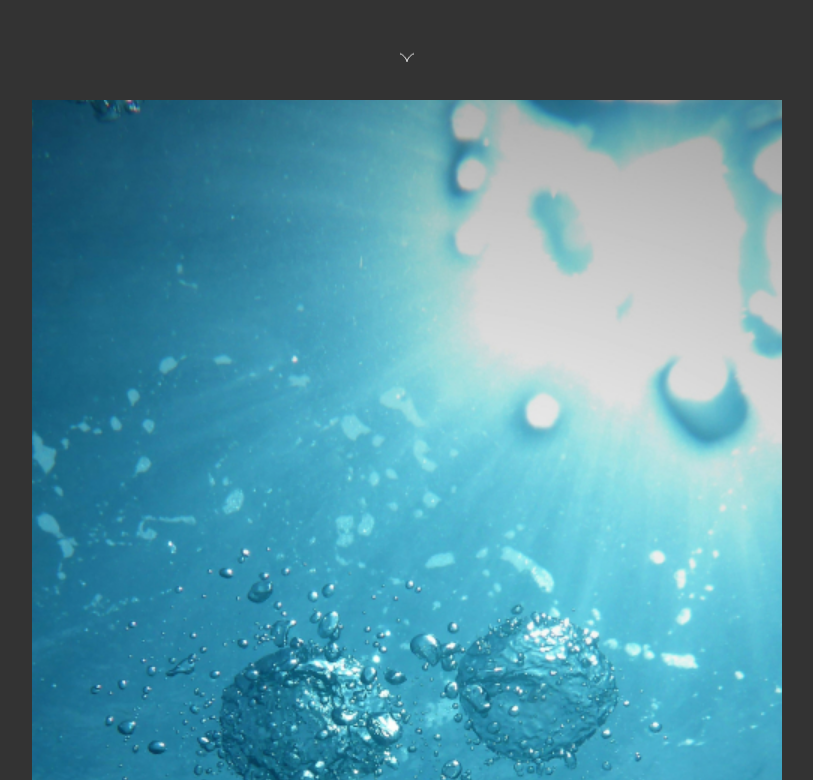
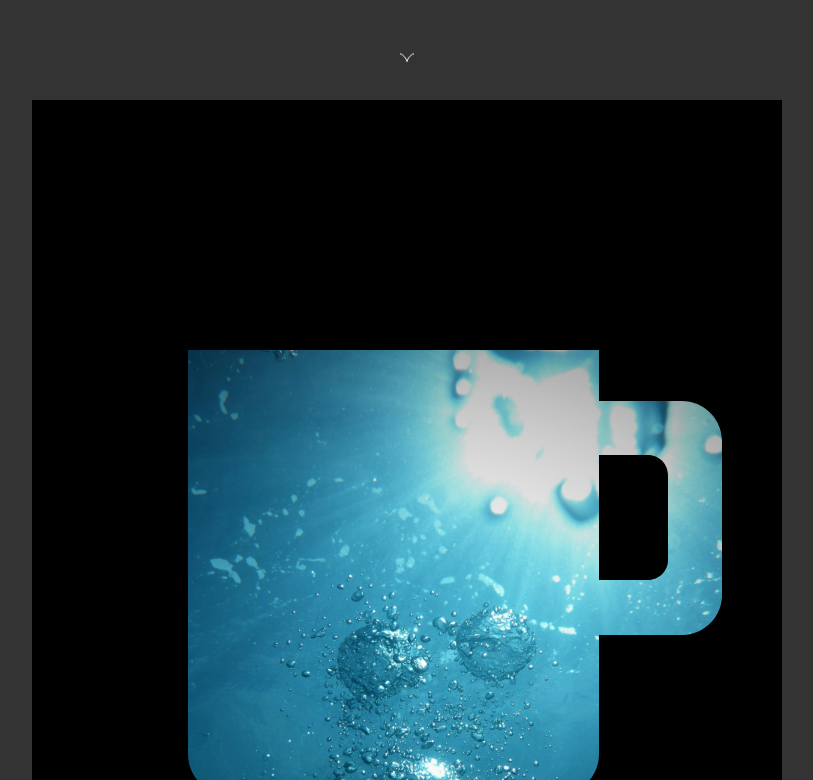
Before and after one commit to LikeLionHGU/WOMOOL_Front, a React (Vite) app: page / in a window 1280 px wide. Shown: the part 700-1480 px from the top of the page, without its empty margins (233-1046 px from the left). Built offline with nearby package versions, Linux system fonts and the light colour scheme; a web font is replaced by a local one.

Commit message:
refactor(mainhomecomp2.jsx): remove old mainhomecomp2

```diff
--- a/src/components/Home/HomeUnreg.jsx
+++ b/src/components/Home/HomeUnreg.jsx
@@ -13,7 +13,6 @@ import MainEntertheRoomImg from "../../assets/MainHome/Section1/main-EntertheRoo
 import { authJwtAtom } from "../../recoil/auth/atoms";
 import Header from "../Header";
 import { Container } from "../../styles/Container";
-import MainHomeComp2 from "./MainHomeComp2";
 import MainHomeComp2_1 from "./MainHomeComp2_1";
 import MainHomeComp3 from "./MainHomeComp3";
 import MainHomeComp4 from "./MainHomeComp4";
@@ -24,9 +23,6 @@ function HomeUnreg() {
   const [videoLoadedComplete, setVideoLoadedComplete] = useState(false);
   const jwtValue = useRecoilValue(authJwtAtom);
   const resetAuth = useResetRecoilState(authJwtAtom);
-
-  const { main } = useParams();
-  console.log({ main });
 
   // Javascript Animation
   const MainHomeSection1Ref = useRef(null);
@@ -86,7 +82,7 @@ function HomeUnreg() {
         </MainHomeVid>
       </MainHomeSection1>
       <MainHomeSection2 ref={MainHomeSection2Ref}>
-        {main === "1" ? <MainHomeComp2_1 /> : <MainHomeComp2 />}
+        <MainHomeComp2_1 />
         <MainHomeComp3 />
         <MainHomeComp4 />
         <Footer />
--- a/src/components/Home/MainHomeComp2.jsx
+++ /dev/null
@@ -1,108 +0,0 @@
-import React, { useEffect, useRef, useState } from "react";
-
-import MainCupImg from "../../assets/MainHome/Section2/Cup.jpg";
-// import CupMask from "../../assets/MainHome/Section2/CupMask.svg";
-import CupBackgroundImg from "../../assets/MainHome/Section2/CupBg.jpg";
-import styled from "styled-components";
-
-function MainHomeComp2() {
-  const mainRef = useRef();
-  const [scrollY, setScrollY] = useState({
-    scrollTop: 0,
-    mainTop: 0,
-  });
-  const handleScroll = () => {
-    const mainDiv = mainRef.current;
-    if (!mainDiv) return;
-    const scrollTop = window.scrollY;
-    // const scaleValue = Math.max(1, 3 - scrollTop / 200);
-    setScrollY({ scrollTop, mainTop: mainDiv.offsetTop });
-  };
-  useEffect(() => {
-    window.addEventListener("scroll", handleScroll);
-    return () => window.removeEventListener("scroll", handleScroll);
-  }, []);
-
-  const animationDurPx = 150;
-  const scrollProcess = Math.max(0, scrollY.scrollTop - scrollY.mainTop);
-
-  return (
-    <div ref={mainRef}>
-      <MainHomeTodayDrank>
-        <Cup.main
-          style={{
-            transform: `translateY(${Math.min(
-              animationDurPx + 150,
-              scrollProcess + (scrollProcess / animationDurPx) * 150
-            )}px) scale(${Math.max(
-              1,
-              3 * (1 - scrollProcess / (animationDurPx * 1.5))
-            )})`,
-          }}
-        >
-          <Cup.bg
-            style={{
-              // width: 1100 - (scrollY.scrollTop - scrollY.mainTop) * 3,
-              maskImage: `url('/assets/CupMask.svg')`,
-              WebKitMaskImage: `url('/assets/CupMask.svg')`,
-              maskSize: `${Math.max(
-                100,
-                100 + animationDurPx * (1 - scrollProcess / animationDurPx)
-              )}%`,
-              WebkitMaskSize: `${Math.max(
-                100,
-                100 + animationDurPx * (1 - scrollProcess / animationDurPx)
-              )}%`,
-            }}
-          >
-            <img src={CupBackgroundImg} />
-          </Cup.bg>
-          {/*
-          <Cup.mask>
-            <img src={CupMask} />
-          </Cup.mask> */}
-        </Cup.main>
-      </MainHomeTodayDrank>
-    </div>
-  );
-}
-
-export default MainHomeComp2;
-
-const MainHomeTodayDrank = styled.div`
-  /* padding-top: 90px; */
-  padding-bottom: 100px;
-
-  padding-left: 20.8%;
-  padding-right: 8%;
-
-  overflow: hidden;
-
-  /* overflow: hidden; */
-  height: 100vh;
-
-  img {
-    width: 100%;
-    max-width: 534px;
-    /* padding: 8px; */
-  }
-`;
-
-const Cup = {
-  main: styled.div`
-    position: relative;
-    /* transition: transform 1ms ease; */
-  `,
-  mask: styled.div`
-    position: absolute;
-    img {
-      mix-blend-mode: multiply;
-    }
-  `,
-  bg: styled.div`
-    position: absolute;
-    width: 100%;
-
-    /* -webkit-mask-size: 100px; */
-  `,
-};
--- a/src/main.jsx
+++ b/src/main.jsx
@@ -14,10 +14,6 @@ import NewUser from "./pages/NewUser.jsx";
 const router = createBrowserRouter([
   {
     path: "/",
-    element: <Home />,
-  },
-  {
-    path: "/home/:main",
     element: <Home />,
   },
   {
```
